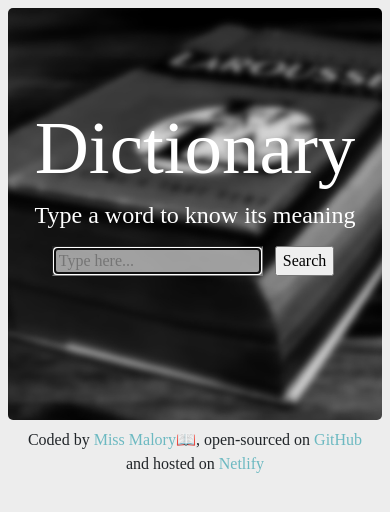
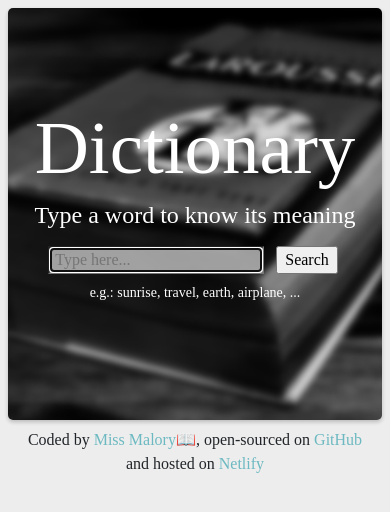
Before and after one commit to malory171/miss-malory-s-dictionary, a React (Create React App) app: page / in a window 390 px wide. Shown: the top 512 px of the page. Built offline with nearby package versions, Linux system fonts and the light colour scheme; no server answers; a web font is replaced by a local one.

Commit message:
Refactor code displaying default word & add styling

```diff
--- a/src/App.css
+++ b/src/App.css
@@ -3,8 +3,8 @@
   text-decoration: none;
 }
 .App a:hover {
-  color: rgba(111, 218, 231, 0.6);
-  transition: ease-in-out 0.5s;
+  color: rgba(255, 176, 46, 0.6);
+  transition: ease-in-out 1s;
 }
 .App footer {
   padding: 0 20px;
--- a/src/App.js
+++ b/src/App.js
@@ -6,7 +6,7 @@ function App() {
   return (
     <div className="App">
       <main>
-        <Dictionary />
+        <Dictionary defaultWord="sunshine" />
       </main>
       <footer className="m-1 text-center">
         <p>
--- a/src/Dictionary.css
+++ b/src/Dictionary.css
@@ -3,6 +3,7 @@
   background-repeat: no-repeat;
   background-size: cover;
   border-radius: 5px;
+  box-shadow: rgba(0, 0, 0, 0.08) 0px 2px 4px, rgba(0, 0, 0, 0.15) 0px 2px 4px;
   display: block;
   height: 412px;
   margin: 0 auto;
@@ -17,11 +18,33 @@
 }
 .Dictionary .hero h2 {
   color: white;
-  font-weight: 300;
+  font-weight: 200;
+}
+.Dictionary section {
+  background-color: white;
+  border-radius: 5px;
+  box-shadow: rgba(0, 0, 0, 0.08) 0px 2px 4px, rgba(0, 0, 0, 0.15) 0px 2px 4px;
+  display: block;
+  margin: 10px auto;
+  max-width: 900px;
+  padding-bottom: 7px;
+}
+.Dictionary input {
+  padding: 0 7px;
+}
+.Dictionary input:hover {
+  background-color: rgba(0, 0, 0, 0.3);
+  color: #6cb9c1;
+  transition: ease-in-out 1s;
 }
 .Dictionary .custom-color {
   background-color: rgba(255, 255, 255, 0.6);
   padding-left: 5px;
+}
+.Dictionary .hint {
+  color: white;
+  font-size: 14px;
+  font-weight: 200;
 }
 @media (max-width: 600px) {
   .Dictionary .hero h1 {
@@ -30,5 +53,11 @@
   }
   .Dictionary .hero h2 {
     font-size: 24px;
+    padding-left: 10px;
+    padding-right: 10px;
+  }
+  .Dictionary input {
+    margin-left: 10px;
+    margin-right: 10px;
   }
 }
--- a/src/Dictionary.js
+++ b/src/Dictionary.js
@@ -4,28 +4,36 @@ import Results from "./Results";
 
 import "./Dictionary.css";
 
-export default function Dictionary() {
-  let [word, setWord] = useState("");
+export default function Dictionary(props) {
+  let [word, setWord] = useState(props.defaultWord);
   let [results, setResults] = useState("");
+  let [loaded, setLoaded] = useState(false);
 
   function handleResponse(response) {
-    console.log(response.data[0]);
     setResults(response.data[0]);
   }
 
-  function handleSubmit(event) {
-    event.preventDefault();
-    alert(`Searching for ${word}`);
+  function search() {
     //documentation: https://dictionaryapi.dev/
     let apiUrl = `https://api.dictionaryapi.dev/api/v2/entries/en/${word}`;
     axios.get(apiUrl).then(handleResponse);
   }
 
+  function handleSubmit(event) {
+    event.preventDefault();
+    search();
+  }
+
   function handleWordChange(event) {
     setWord(event.target.value);
-    console.log(event.target.value);
   }
 
+  function load() {
+    setLoaded(true);
+    search();
+  }
+
+  if (loaded) {
     return (
       <div className="Dictionary m-1 p-1">
         <div className="hero text-center">
@@ -33,7 +41,7 @@ export default function Dictionary() {
           <h2>Type a word to know its meaning </h2>
           <form onSubmit={handleSubmit}>
             <input
-            className="m-1 custom-color"
+              className="search-input m-1 custom-color"
               type="search"
               placeholder="Type here..."
               autoFocus
@@ -41,8 +49,15 @@ export default function Dictionary() {
             />
             <input className="m-2" type="submit" value="Search" />
           </form>
+          <div className="hint">
+            e.g.: sunrise, travel, earth, airplane, ...
+          </div>
         </div>
         <Results results={results} />
       </div>
     );
+  } else {
+    load();
+    return "Loading...";
   }
+}
--- a/src/Meaning.js
+++ b/src/Meaning.js
@@ -7,7 +7,7 @@ export default function Meaning(props) {
   console.log(props.meaning.synonyms);
   return (
     <div className="Meaning">
-      <div className="white-bg">
+      <section>
         <h3>{props.meaning.partOfSpeech}</h3>
         {props.meaning.definitions.map(function (definition, index) {
           return (
@@ -20,7 +20,7 @@ export default function Meaning(props) {
             </div>
           );
         })}
-      </div>
+      </section>
     </div>
   );
 }
--- a/src/Phonetics.js
+++ b/src/Phonetics.js
@@ -22,10 +22,7 @@ export default function Phonetics(props) {
           target="_blank"
           rel="noreferrer noopener"
         >
-          <i
-            className="fa-solid fa-volume-low custom-color"
-            onClick={start}
-          ></i>
+          <i className="fa-solid fa-volume-low" onClick={start}></i>
         </a>
         <h2 className="phonetics-text d-flex text-with-icon">
           {props.phonetics.text}
--- a/src/Results.js
+++ b/src/Results.js
@@ -10,7 +10,7 @@ export default function Results(props) {
   if (props.results) {
     return (
       <div className="Results">
-        <div className="white-bg">
+        <section>
           <h2>{props.results.word}</h2>
           {props.results.phonetics.map(function (phonetics, index) {
             return (
@@ -19,7 +19,7 @@ export default function Results(props) {
               </div>
             );
           })}
-        </div>
+        </section>
         {props.results.meanings.map(function (meaning, index) {
           return (
             <div key={index}>
--- a/src/Synonyms.js
+++ b/src/Synonyms.js
@@ -7,7 +7,8 @@ export default function Synonyms(props) {
 
   if (props.synonyms.length > 0) {
     return (
-      <div className="Synonyms white-bg">
+      <div className="Synonyms">
+        <section>
           <h3>Synonyms</h3>
           <div className="all-synonyms">
             {props.synonyms.map(function (synonyms, index) {
@@ -18,6 +19,7 @@ export default function Synonyms(props) {
               );
             })}
           </div>
+        </section>
       </div>
     );
   } else {
--- a/src/index.css
+++ b/src/index.css
@@ -2,12 +2,3 @@ body {
   background-color: rgba(225, 225, 225, 0.6);
   font-family: "Hahmlet Variable", serif;
 }
-
-.white-bg {
-  background-color: white;
-  border-radius: 5px;
-  display: block;
-  margin: 10px auto;
-  max-width: 900px;
-  padding-bottom: 7px;
-}
```
Lines whose indentation alone changed are shown as unchanged.
